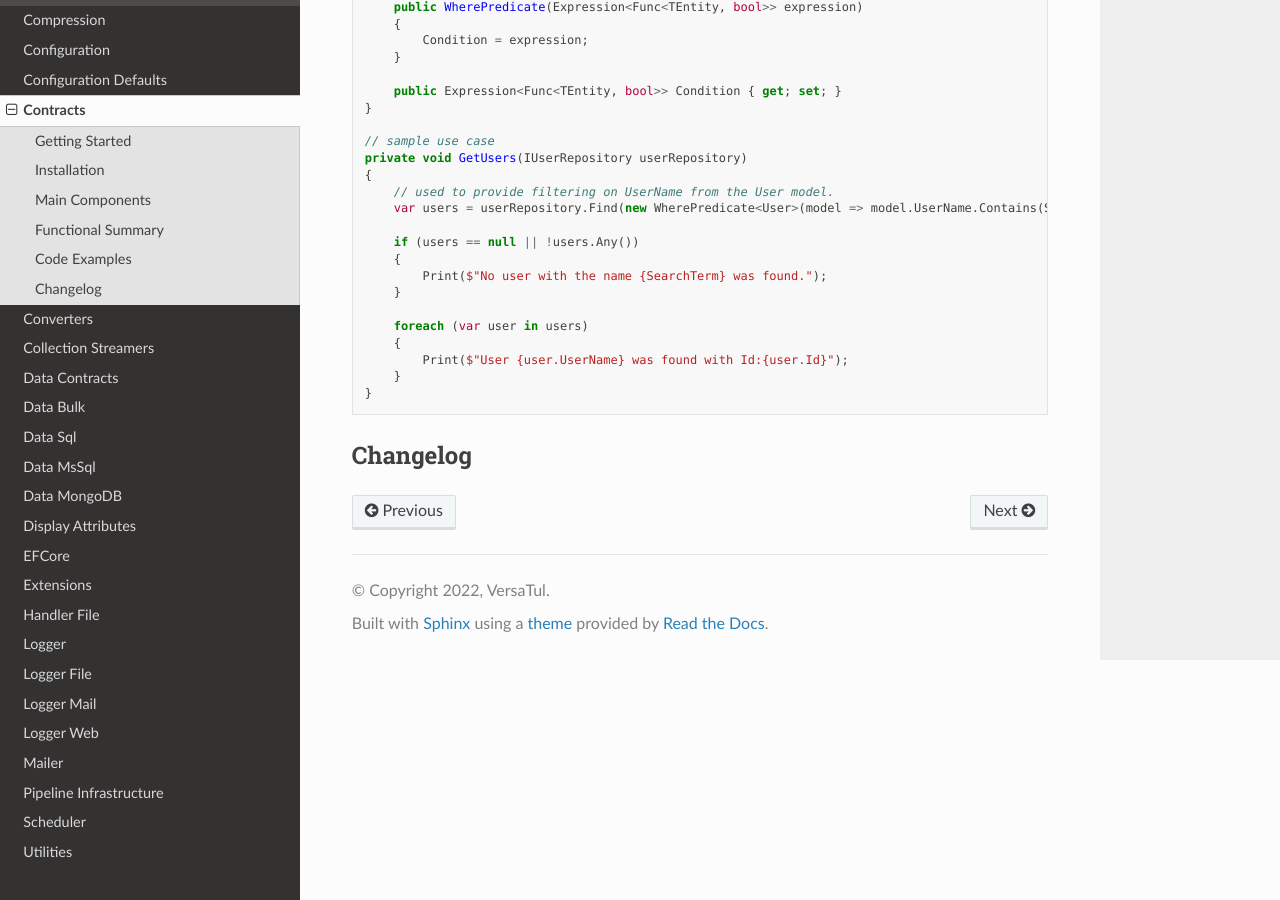
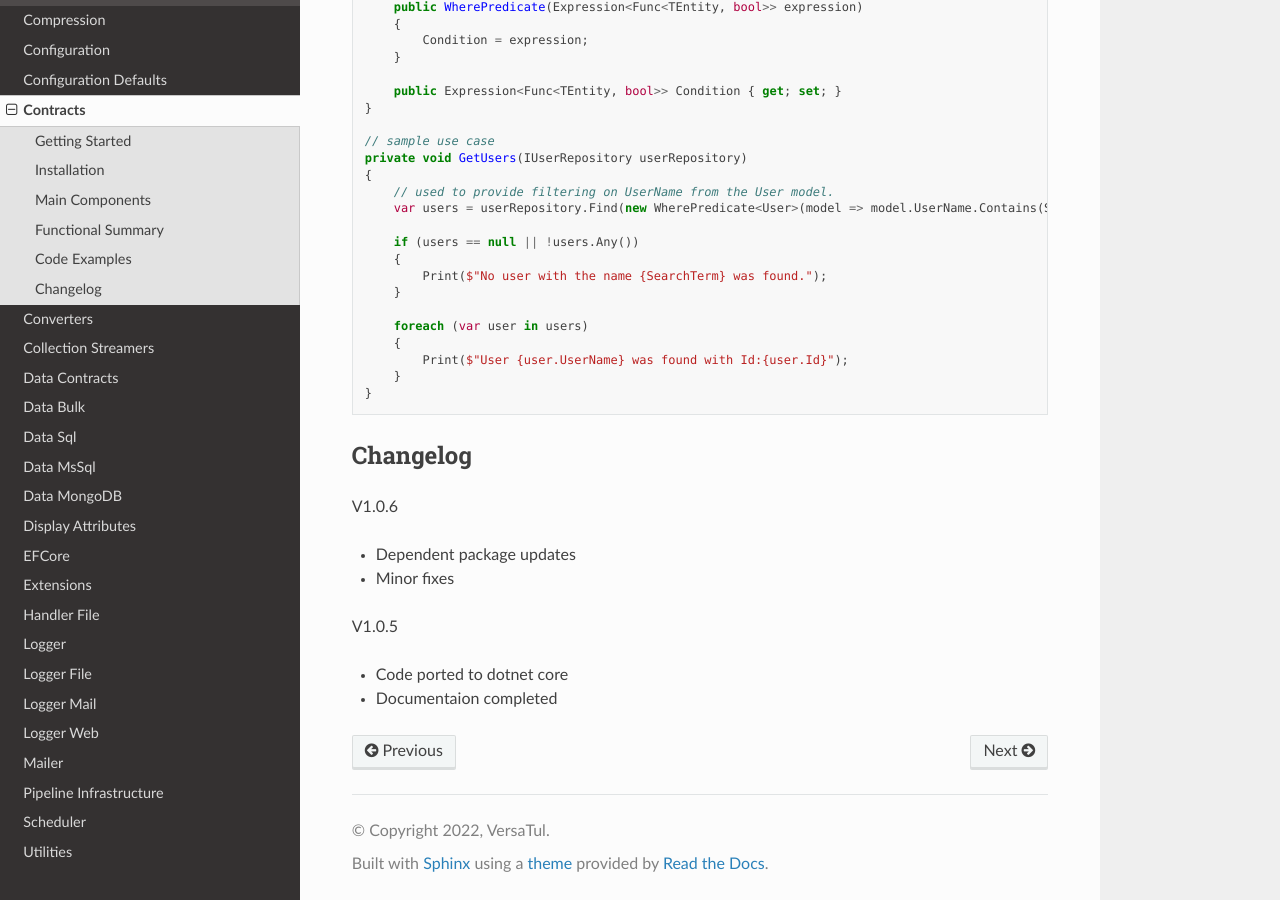
Before and after one commit to BjornWilliams/DocsVersaTul, a Sphinx documentation site: the page built from docs/source/contracts.rst, in a window 1280 px wide and 900 px high, scrolled down 904 px. Built offline with Sphinx 7.4.7 and the Read the Docs theme 2.0.0, drawn with Linux system fonts in a browser that asks for light colours.

Commit message:
Update contracts.rst

```diff
--- a/docs/source/contracts.rst
+++ b/docs/source/contracts.rst
@@ -62,3 +62,13 @@ Code Examples
 
 Changelog
 -------------
+
+V1.0.6
+
+* Dependent package updates
+* Minor fixes
+
+V1.0.5
+
+* Code ported to dotnet core
+* Documentaion completed
```
